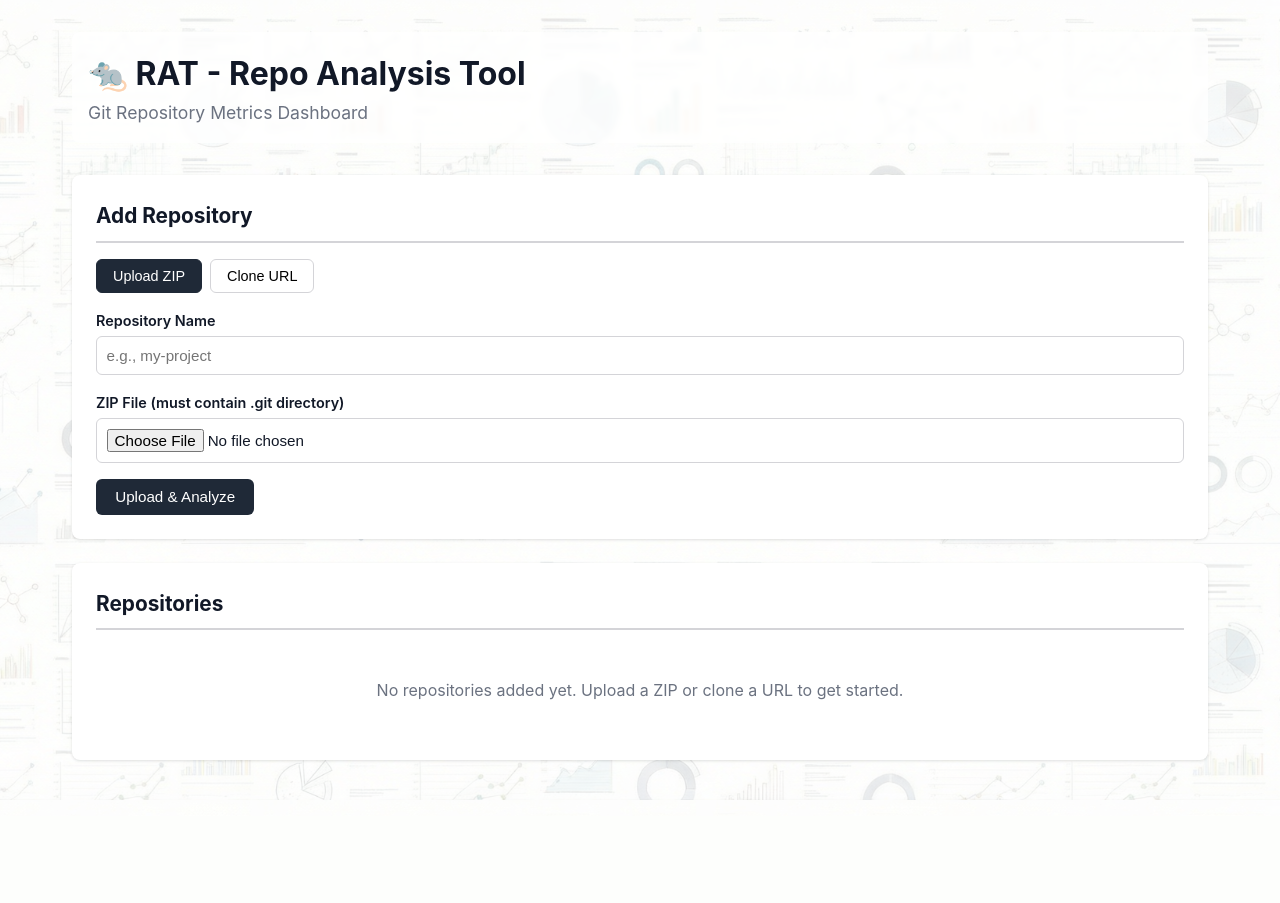
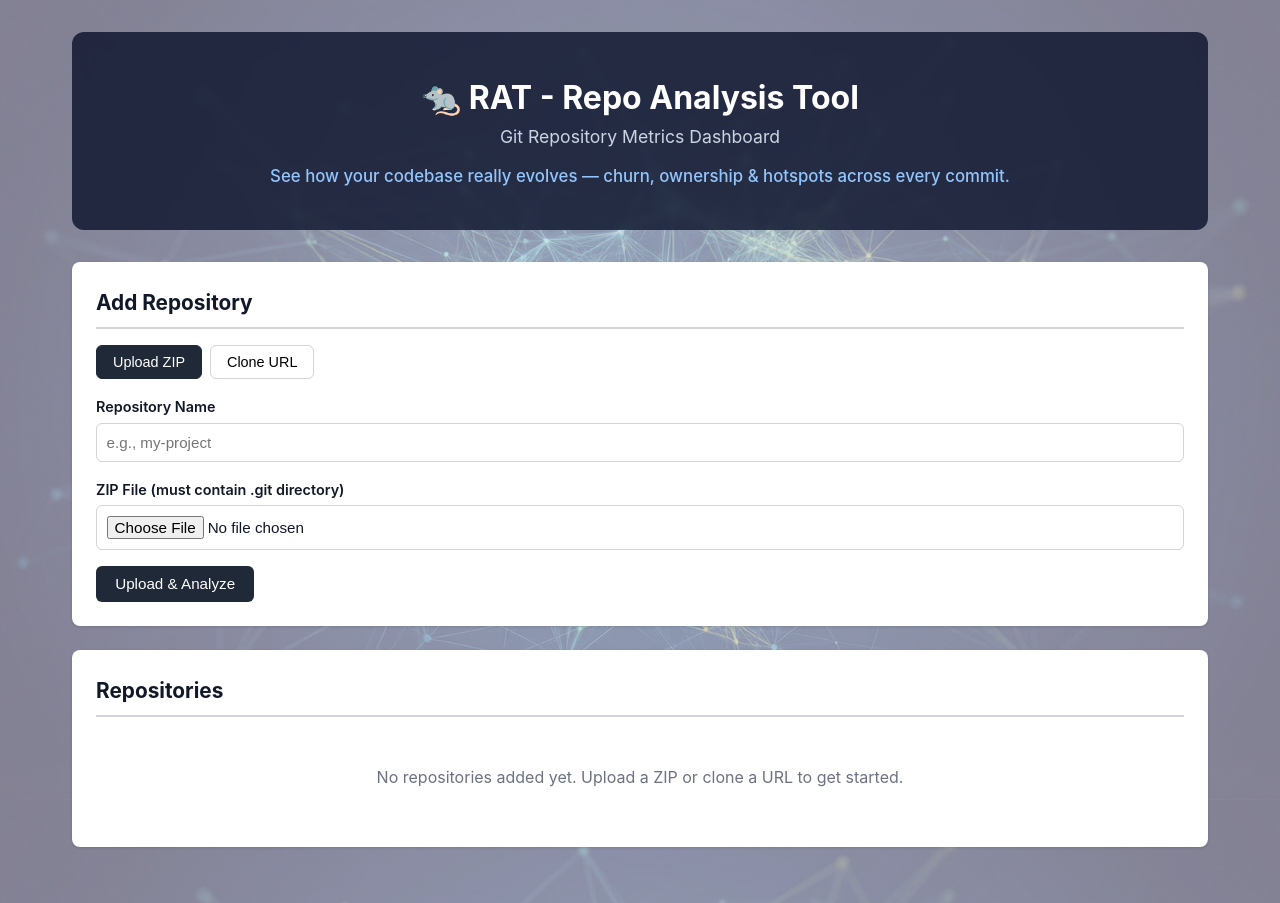
Before and after one commit to sibusisombenenge/rat-dashaboard, a FastAPI app: page / in a window 1280 px wide. Before the commit the page ends 800 px from the top, so only its background shows below. Run offline with FastAPI, Linux system fonts and the light colour scheme; data that the repository does not hold is empty.

Commit message:
Homepage: dark washed-out network-graph backdrop, hero band + slogan
- New dark navy collaboration-graph background (bg-network.png) for homepage only,
  muted by a light veil so it reads washed-out but present
- Dark hero header with white heading, light-grey subtitle, blue slogan line
  describing the tool's purpose
- Dashboards unchanged (keep light chart background + light header)

```diff
--- a/app/static/style.css
+++ b/app/static/style.css
@@ -41,6 +41,38 @@ header {
     backdrop-filter: blur(2px);
     border-radius: 8px;
     padding: 1rem;
+}
+
+/* ─── Homepage-only treatment: darker washed-out network backdrop + hero ───
+   (dashboards keep the light chart background above) */
+body.home {
+    background-image:
+        linear-gradient(rgba(244, 244, 245, 0.5), rgba(244, 244, 245, 0.5)),
+        url('/static/bg-network.png');
+    background-size: cover, cover;
+    background-position: center, center;
+    background-attachment: fixed, fixed;
+    background-repeat: no-repeat, no-repeat;
+}
+
+/* Dark hero band so the homepage reads distinctly from dashboard pages */
+body.home header {
+    background: rgba(13, 20, 45, 0.82);
+    backdrop-filter: blur(3px);
+    color: #f9fafb;
+    text-align: center;
+    border-radius: 12px;
+    padding: 2.5rem 1.5rem;
+}
+
+body.home header h1 { color: #ffffff; }
+body.home header .subtitle { color: #cbd5e1; }
+
+body.home header .slogan {
+    margin-top: 0.75rem;
+    color: #93c5fd;
+    font-size: 1.05rem;
+    font-weight: 500;
 }
 
 .container {
--- a/app/templates/index.html
+++ b/app/templates/index.html
@@ -6,11 +6,12 @@
     <title>RAT - Repo Analysis Tool</title>
     <link rel="stylesheet" href="/static/style.css">
 </head>
-<body>
+<body class="home">
     <div class="container">
         <header>
             <h1>🐀 RAT - Repo Analysis Tool</h1>
             <p class="subtitle">Git Repository Metrics Dashboard</p>
+            <p class="slogan">See how your codebase really evolves &mdash; churn, ownership &amp; hotspots across every commit.</p>
         </header>
 
         <section class="add-repo">
```
Also changed, not shown: app/static/bg-network.png (added).
